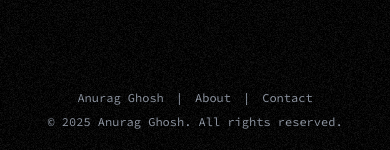
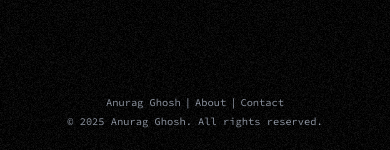
Before and after one commit to anuragghooshh/wingsnsecrets, a React (Vite) app: page / in a window 390 px wide. Shown: the part 694-844 px from the top of the page. Built offline with nearby package versions, Linux system fonts and the light colour scheme.

Commit message:
UI: refine footer styling for improved readability and layout consistency

```diff
--- a/src/components/Layout.tsx
+++ b/src/components/Layout.tsx
@@ -9,8 +9,8 @@ const Layout: React.FC = () => {
         <Outlet />
       </main>
 
-      <footer className="w-full text-white py-5 flex flex-col justify-center items-center">
-        <div className="flex items-center gap-3 text-xs mb-2">
+      <footer className="w-full text-white py-5 flex flex-col justify-center text-[0.65rem] md:text-xs items-center">
+        <div className="flex items-center gap-1 md:gap-3 mb-1 md:mb-2">
           <a
             href="https://anuragghosh.com"
             rel="noopener noreferrer"
@@ -38,9 +38,9 @@ const Layout: React.FC = () => {
             Contact
           </a>
         </div>
-        <small className="text-gray-400 block text-xs">
+        <span className="text-gray-400 block">
           &copy; {new Date().getFullYear()} Anurag Ghosh. All rights reserved.
-        </small>
+        </span>
       </footer>
       <div
         className="absolute top-0 left-0 w-full h-full opacity-10 z-10 pointer-events-none"
```
